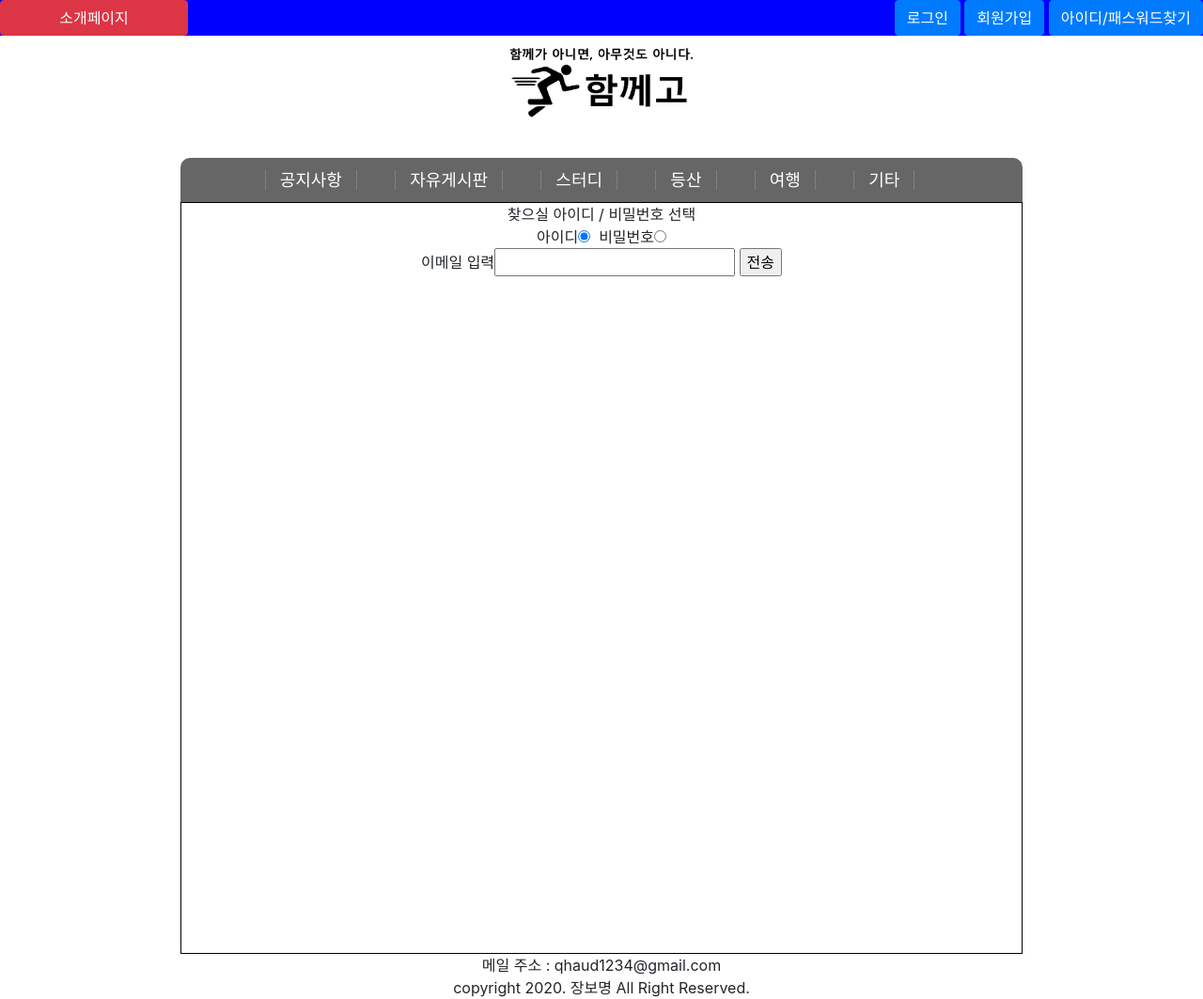
After one commit to bomyung-j/php_dev, a PHP site: page /member/forget.php in a window 1280 px wide. The commit adds this page. Shown: the whole page at 94% size. Run offline with PHP 8.4, Linux system fonts and the light colour scheme.

Commit message:
커뮤니티 0.2.2v
1.  메인 이미지 크기 수정.
2. 모달창 css 수정(postion fixed)
3.  정규식 검사함수 수정.(매개변수를 element 객체 1개에서 -> 텍스트, 타입 으로 변경)
4.  메일 기본전송 매개변수 변경 : 아이디 ->  이름
5. 아이디 / 패스워드 찾기 페이지 추가 (forget.php)
6. 아이디 / 패스워드 찾기 처리 페이지 추가.(forget_do.php)
7. 비밀번호 업데이트 함수 추가(pdo_member.php)

```diff
--- a/css/index.css
+++ b/css/index.css
@@ -1,5 +1,4 @@
 img{
   width : 100%;
-  height : 250px;
 
 }
--- a/css/main.css
+++ b/css/main.css
@@ -1,7 +1,8 @@
 #modal_layer_login{
+    text-align : center;
     background-color : rgba(255,50,50,1);
     border:1px solid : black;
-    position : absolute;
+    position : fixed;
     top : 50%;
     left : 50%;
     overflow : hidden;
@@ -15,15 +16,16 @@
     display : none;
 }
 #modal_layer_signup{
-    position : absolute;
+
+    position : fixed;
     top : 50%;
     left : 50%;
     overflow : hidden;
     margin-top:-300px;
-    margin-left:-250px;
+    margin-left:-270px;
     background-color : rgba(50,255,50,1);
     border:1px solid : black;
-    width : 500px;
+    width : 540px;
     height : 600px;
     z-index : 1;
     display : none;
@@ -37,6 +39,7 @@
     border-left : 1px solid gray;
     border-right : 1px solid gray;
     margin-right : 25px;
+    padding:0 10px;
 }
 #gnb-content{
   /*
@@ -46,18 +49,19 @@
 
   background-color : #73d1f7;
 */
-  font-size : 25px;
+  font-size : 18px;
     /* border-radius : 10px; */
     border-top-left-radius : 10px;
     border-top-right-radius : 10px;
     display : inline-block;
     width : 70%;
     color : #ffffff;
-  background: rgb(1,50,147);
+  background: #666666;
+  padding:10px 0;/*rgb(1,50,147);
     background: -moz-radial-gradient(circle, rgba(1,50,147,1) 0%, rgba(45,46,51,1) 98%);
     background: -webkit-radial-gradient(circle, rgba(1,50,147,1) 0%, rgba(45,46,51,1) 98%);
     background: radial-gradient(circle, rgba(1,50,147,1) 0%, rgba(45,46,51,1) 98%);
-    filter: progid:DXImageTransform.Microsoft.gradient(startColorstr="#013293",endColorstr="#2d2e33",GradientType=1);
+    filter: progid:DXImageTransform.Microsoft.gradient(startColorstr="#013293",endColorstr="#2d2e33",GradientType=1);*/
 }
 #header-top{
     width : 100%;
@@ -69,3 +73,6 @@
 body{
     margin-top : 0px;
 }
+span{
+    font-size : 12px;
+}
--- a/header.php
+++ b/header.php
@@ -51,19 +51,22 @@ ini_set('display_errors',0);
 
   <!-- 로그인 div -->
   <div id="modal_layer_login">
+    <center><b style="font-size : 40px;">Login</b></center>
+    <br>
     <form>
       id : <input type="text" id="pid"><br>
       pw : <input type="password" id="ppwd">
+    </form>
 
-    </form>
-    <button type="button" id="modal_login" onclick="modal_login_signup(this)">확인</button>
-    <button type="button" onclick ="modal_off(this)">닫기</button>
+      <button type="button" id="modal_login" onclick="modal_login_signup(this)">확인</button>
+      <button type="button" onclick ="modal_off(this)">닫기</button>
   </div>
 
   <!-- 회원가입 div -->
   <div id="modal_layer_signup">
-    <b>Sign up</b>
-    <form>
+      <center><b style="font-size : 40px;">Sign up</b></center>
+      <br><br>
+    <form style ="font-size : 20px;">
       name :  <input type="text" id="signname" onblur="modal_login_signup(this)" placeholder = "한/영 3글자 이상 입력">&nbsp;<span id="name_overlap_check_tag"></span><br>
       id : <input type="text" id="signid" onblur="modal_login_signup(this)"  placeholder ="영문 4글자 이상 입력"> &nbsp;<span id="id_overlap_check_tag"></span>
       <span id ="overlap_check_value"></span>
@@ -71,8 +74,10 @@ ini_set('display_errors',0);
       pw : <input type="password" id="signpwd" placeholder ="특수문자 포함 8자리 이상">&nbsp;<span id="pw_overlap_check_tag"></span><br>
       mail : <input type="text" id="signmail" onblur ="modal_login_signup(this)" placeholder = "ex) admin@naver.com">&nbsp;<span id="mail_overlap_check_tag"></span><br>
     </form>
-    <button type="button" id="modal_signup" onclick="modal_login_signup(this)">확인</button>
-    <button type="button" onclick ="modal_off(this)">닫기</button>
+
+      <button type="button" id="modal_signup" onclick="modal_login_signup(this)">확인</button>
+      <button type="button" onclick ="modal_off(this)">닫기</button>
+
   </div>
 
 </div><!-- 회원가입로그인 div 끝 -->
--- a/index.php
+++ b/index.php
@@ -13,13 +13,11 @@
 
     </div>
     <div id="box-center" >
-      <div>
         <img class="mySlides 1" src="/img/mainpage1.jpg">
-      </div>
         <img class="mySlides 2" src="/img/mainpage2.jpg">
         <img class="mySlides 3" src="/img/mainpage3.jpg">
 
-      주간 인기 모임<br>새로운 글?
+      <br>주간 인기 모임<br>새로운 글?
     </div>
     <div id="box-left">
 
--- /dev/null
+++ b/introduce.php
@@ -0,0 +1,4 @@
+<?php
+  echo "ㅇㅇ";
+
+?>
--- a/js/main.js
+++ b/js/main.js
@@ -44,7 +44,7 @@ var type_check = function(element){
     signid = document.getElementById('signid').value;
     console.log(element.innerHTML);
 
-    if(regular_expression(element) == true && signid){
+    if(regular_expression(signid,"id") == true && signid){
       return{
         objdata : {"id" : signid, "type" : "id_overlap_check"},
         page : "member_check.php"
@@ -57,7 +57,7 @@ var type_check = function(element){
   //이름 중복체크를 시도할 경우
   else if(element.id =="signname"){
       signname = document.getElementById('signname').value;
-      if(signname && regular_expression(element) == true){
+      if(signname && regular_expression(signname,"name") == true){
         return {
             objdata : {"name" : signname, "type" : "name_overlap_check"},
             page : "member_check.php"
@@ -71,7 +71,7 @@ var type_check = function(element){
       console.log('메일 중복시도중');
       signmail = document.getElementById('signmail').value;
       console.log(signmail);
-      if(signmail && regular_expression(element) == true){
+      if(signmail && regular_expression(signmail,"mail") == true){
         return {
           objdata : {"mail" : signmail, "type" : "mail_overlap_check"},
           page : "member_check.php"
--- a/js/tools.js
+++ b/js/tools.js
@@ -24,22 +24,32 @@ function null_check(element){
   else {return true;}
 }
 //정규화 함수
-function regular_expression(element){
-  var el_id = element.id;
-  var el_var = document.getElementById(element.id).value;
-  console.log("===================");
-  console.log(el_id +"정규식 아이디");
-  console.log(el_var +"값");
-  console.log("===================");
+function regular_expression(text,type){
+
   var name_regular = /^[a-zA-Z0-9가-힣ㄱ-ㅎㅏ-ㅣ]{3,12}$/;
   var id_regular = /^[a-zA-Z0-9]{4,12}$/;
   var mail_regular = /^[0-9a-zA-Z]([-_\.]?[0-9a-zA-Z])*@[0-9a-zA-Z]([-_\.]?[0-9a-zA-Z])*\.[a-zA-Z]{2,3}$/i;
-
-  if(el_id =="signmail"){
-    return mail_regular.test(el_var);
-  }else if(el_id == "signid"){
-    return id_regular.test(el_var);
-  }else if(el_id == "signname"){
-    return name_regular.test(el_var);
+  console.log(text);
+  console.log(type);
+  if(type == "mail"){
+    return mail_regular.test(text);
+  }else if(type == "id"){
+    return id_regular.test(text);
+  }else if(type == "name"){
+    return name_regular.test(text);
   }
 }
+function button_disable(boolean,id){
+    console.log(boolean);
+    console.log(id);
+    //disabled 은 false가 활성화 disabled이 비활성화이다.
+    if(boolean == true){
+      var val = false;
+    }else{
+      msg('제대로 된 값이 아닙니다.');
+      var val = "disabled";
+    }
+    console.log(val);
+    document.getElementById(id).disabled = val;
+
+}
--- a/mail/send_mail.php
+++ b/mail/send_mail.php
@@ -1,15 +1,17 @@
 
 <?php
 
-function send_mail($to_mail,$msg,$id){
+function send_mail($to_mail,$msg,$name){
 
   require_once("class.phpmailer.php");
 
   $mail=new PHPMailer(true);
+
   $title = "제목";
   $from_mail="보낼 메일명";
   $pass="메일비밀번호";
   $smtp="smtp서버주소";
+
 
   try{
 
--- /dev/null
+++ b/member/forget.php
@@ -0,0 +1,29 @@
+<?php
+  $root = $_SERVER['DOCUMENT_ROOT'];
+?>
+<head>
+  <script src="/js/forget.js" type="javascript"></script>
+</head>
+<body>
+<?php require_once("{$root}/header.php");?>
+
+<div id="container">
+  <div id="box-right">
+
+  </div>
+  <div id="box-center" >
+    <form action="/member/forget_do.php" method="post">
+        찾으실 아이디 / 비밀번호 선택<br>
+        아이디<input type="radio" name = "forget_option" value ="id" checked>&nbsp;
+        비밀번호<input type="radio" name = "forget_option" value ="pwd"><br>
+        이메일 입력<input type="text" name ="forget_mail" onblur="button_disable(regular_expression(this.value,'mail'),'forget_do')" required>
+        <input type="submit" value="전송" id="forget_do">
+    </form>
+  </div>
+  <div id="box-left">
+
+  </div>
+</div>
+
+<?php require_once("{$root}/footer.php");  ?>
+</body>
--- a/member/signup.php
+++ b/member/signup.php
@@ -21,7 +21,7 @@
 try{
   $db->signup($signid,$signpwd,$signname,$signmail);
   $msg = "이메일 인증번호 입니다.test1<br> http://localhost";
-  send_mail($signmail,$msg,$signid);
+  send_mail($signmail,$msg,$signame);
 }catch(Exception $e){
   echo(json_encode(array("value" => "0","flag" => "signup")));
 }
```
Also changed, not shown: member/forget_do.php (added, +31 -0 lines), member/pdo_member.php (+11 -1 lines), img/mainpage1.jpg, img/mainpage2.jpg, img/mainpage3.jpg.
